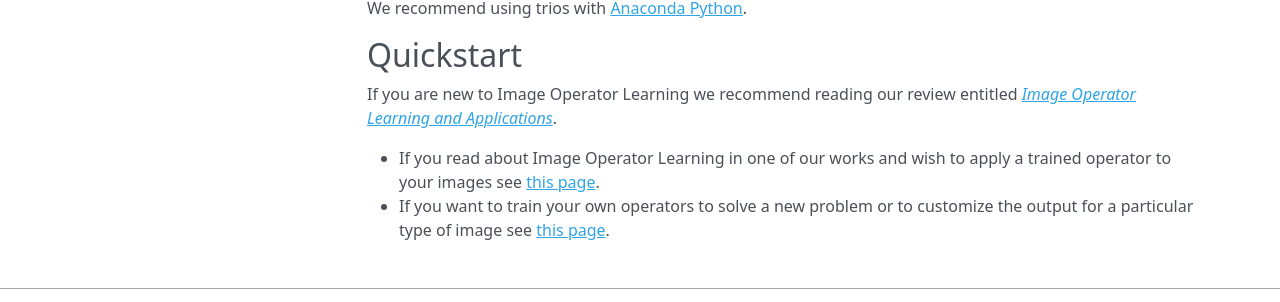
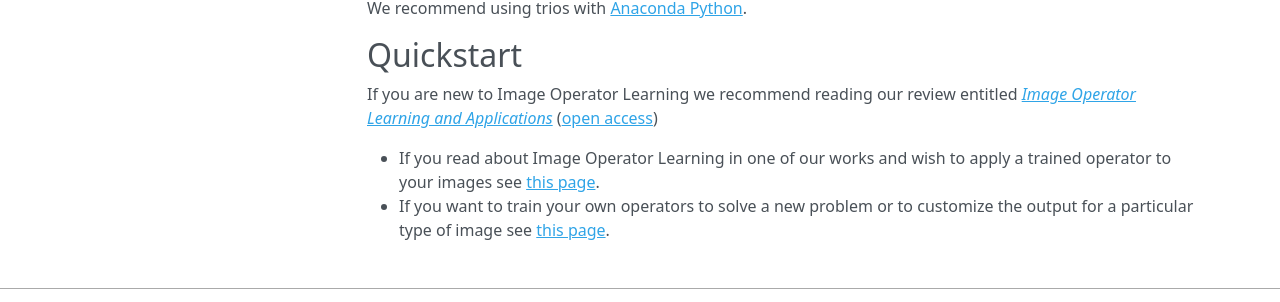
Before and after one commit to trioslib/trios, an MkDocs documentation site: the page built from docs/index.md, in a window 1280 px wide and 1045 px high. Shown: the part 700-1002 px from the top of the window. Built offline with MkDocs 1.6.1, drawn with Linux system fonts in a browser that asks for light colours; nearby versions of some CDN libraries; old or Windows-style settings are respelled for this version of MkDocs.

Commit message:
Add open access link to index

```diff
--- a/docs/index.md
+++ b/docs/index.md
@@ -33,7 +33,7 @@ We recommend using trios with [Anaconda Python](https://www.anaconda.com/downloa
 ## Quickstart
 
 If you are new to Image Operator Learning we recommend reading our review
-entitled [*Image Operator Learning and Applications*](http://ieeexplore.ieee.org/document/7812925/?reload=true).
+entitled [*Image Operator Learning and Applications*](http://ieeexplore.ieee.org/document/7812925/?reload=true) ([open access](http://www.vision.ime.usp.br/projects/trios/tutorial/tutorial-final-ieee.pdf))
 
 
 * If you read about Image Operator Learning in one of our works and wish to apply
```
